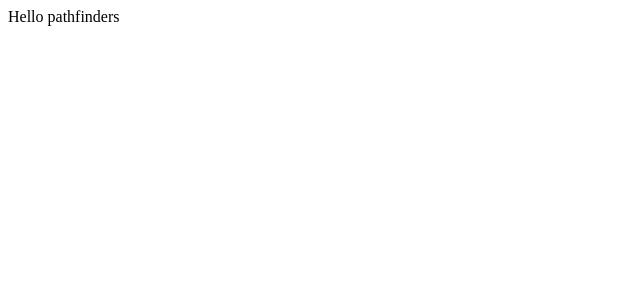
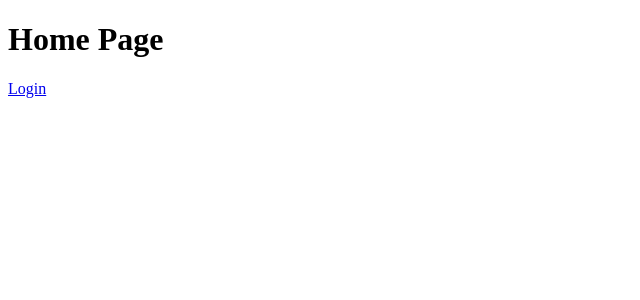
Before and after one commit to Shofixti8877/Pathfinder-Party-Manager, a React (Create React App) app: page / in a window 1280 px wide. Shown: the top 300 px of the page, without its empty margins (0-640 px from the left). Built offline with nearby package versions, Linux system fonts and the light colour scheme.

Commit message:
added home page and login page

```diff
--- a/src/App.js
+++ b/src/App.js
@@ -1,5 +1,11 @@
 import React from 'react';
+import { Route } from "react-router-dom";
+import HomePage from "./components/pages/HomePage";
+import LoginPage from "./components/pages/LoginPage";
 
-const App = () => <div>Hello pathfinders</div>
+const App = () => <div>
+  <Route path="/" exact component={HomePage} />
+  <Route path="/login" exact component={LoginPage} />
+</div>
 
 export default App;
--- /dev/null
+++ b/src/components/pages/HomePage.js
@@ -0,0 +1,12 @@
+import React from 'react';
+import { Link } from 'react-router-dom';
+
+const HomePage = () => (
+  <div>
+    <h1>Home Page</h1>
+    <Link to="/login">Login</Link>
+
+  </div>
+);
+
+export default HomePage;
--- /dev/null
+++ b/src/components/pages/LoginPage.js
@@ -0,0 +1,11 @@
+import React from 'react';
+import { Link } from 'react-router-dom';
+
+const LoginPage = () => (
+  <div>
+    <h1>Login Page</h1>
+
+  </div>
+);
+
+export default LoginPage;
--- a/src/index.js
+++ b/src/index.js
@@ -4,5 +4,10 @@
 import App from './App';
 import registerServiceWorker from './registerServiceWorker';
 
-ReactDOM.render(<App />, document.getElementById('root'));
+ReactDOM.render(
+  <BrowserRouter>
+  <App />
+</BrowserRouter>,
+ document.getElementById('root')
+);
 registerServiceWorker();
```
